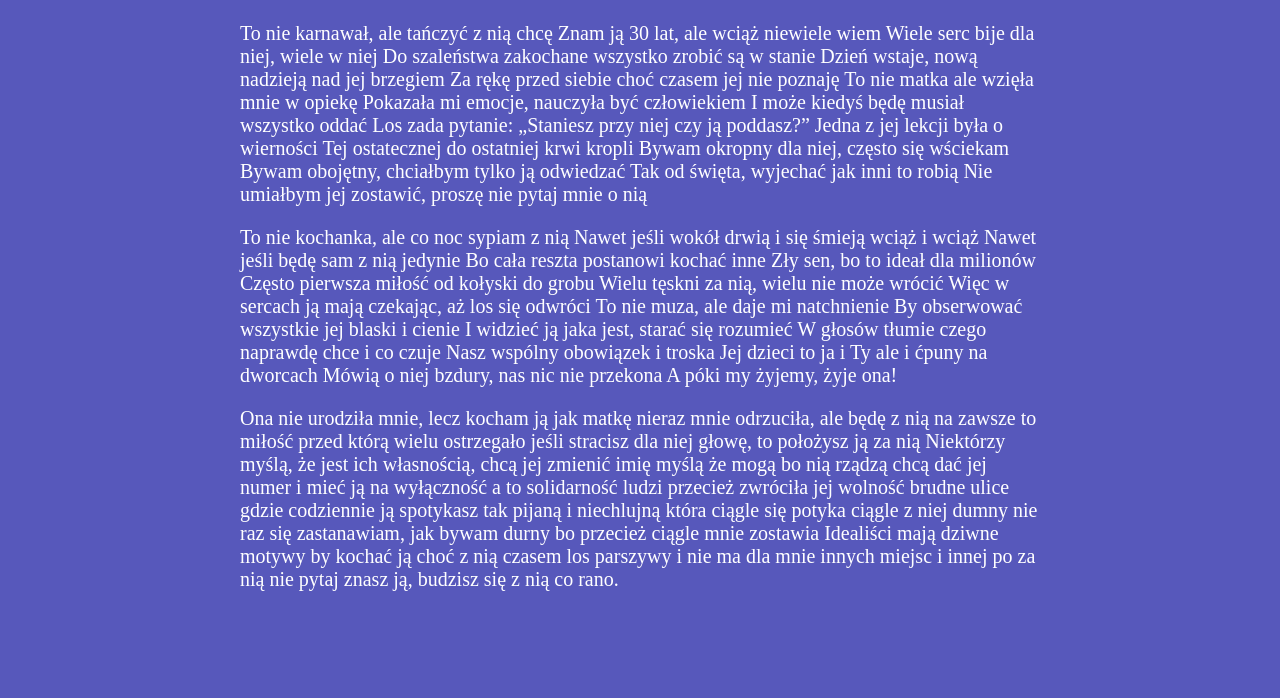
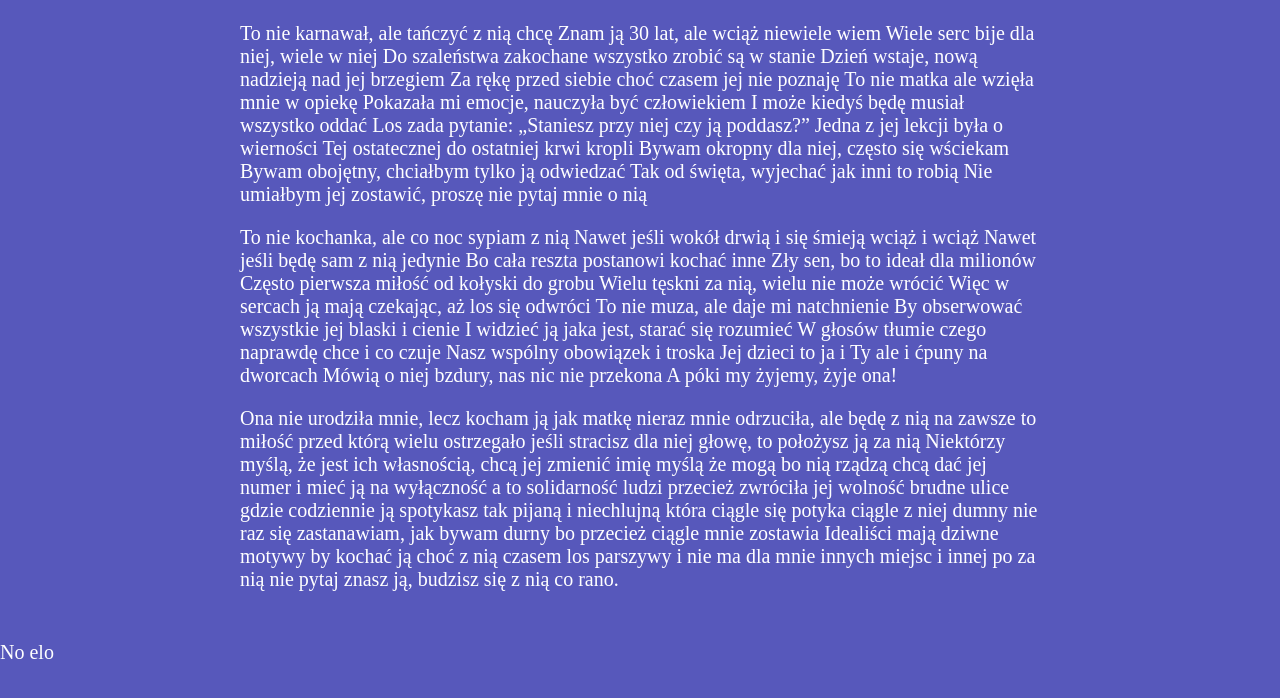
Before and after one commit to Zukani44/7.3-learning-git-2, a plain HTML site: page index.html in a window 1280 px wide. Shown: the part 72-770 px from the top of the page. Drawn offline with Linux system fonts and the light colour scheme.

Commit message:
Add another paragraph

```diff
--- a/index.html
+++ b/index.html
@@ -61,5 +61,6 @@
             i nie ma dla mnie innych miejsc i innej po za nią
             nie pytaj znasz ją, budzisz się z nią co rano.</p>
     </section>
+	<p>No elo</p>
 </body>
 </html>
```
